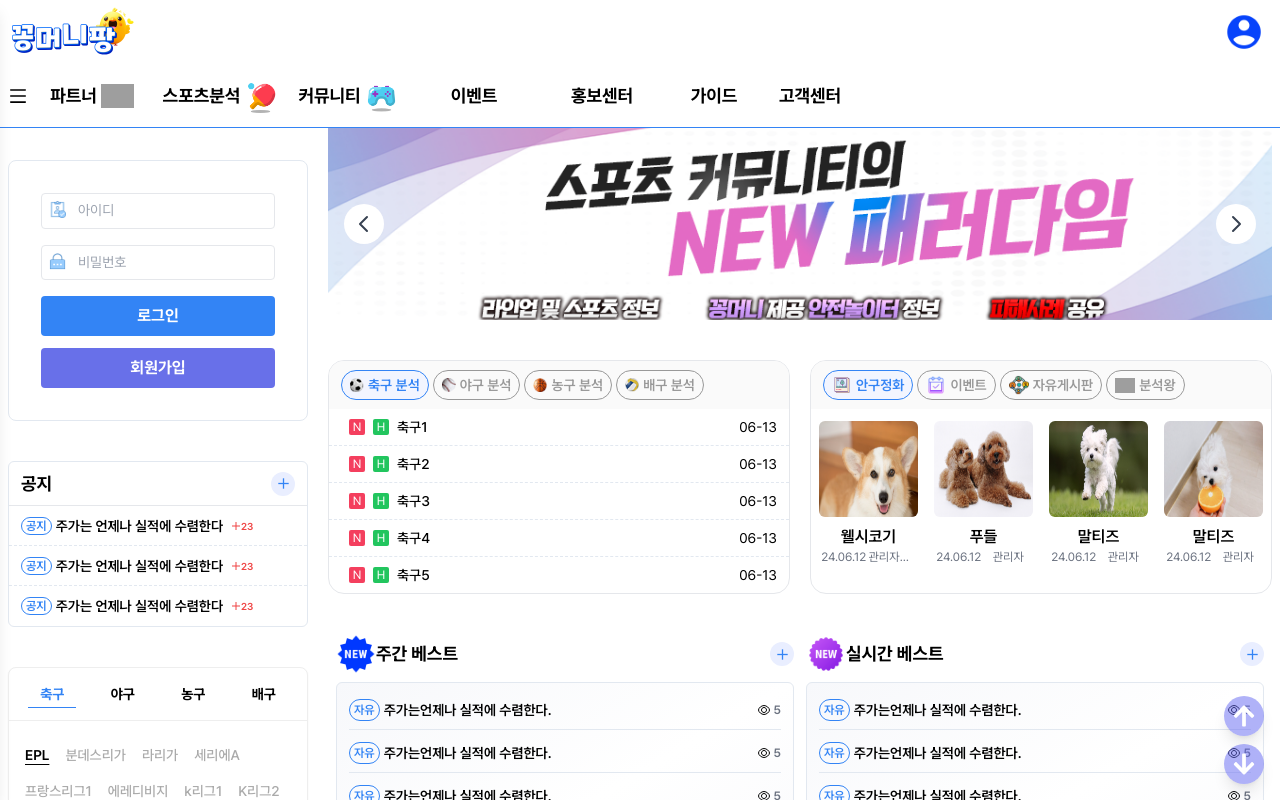
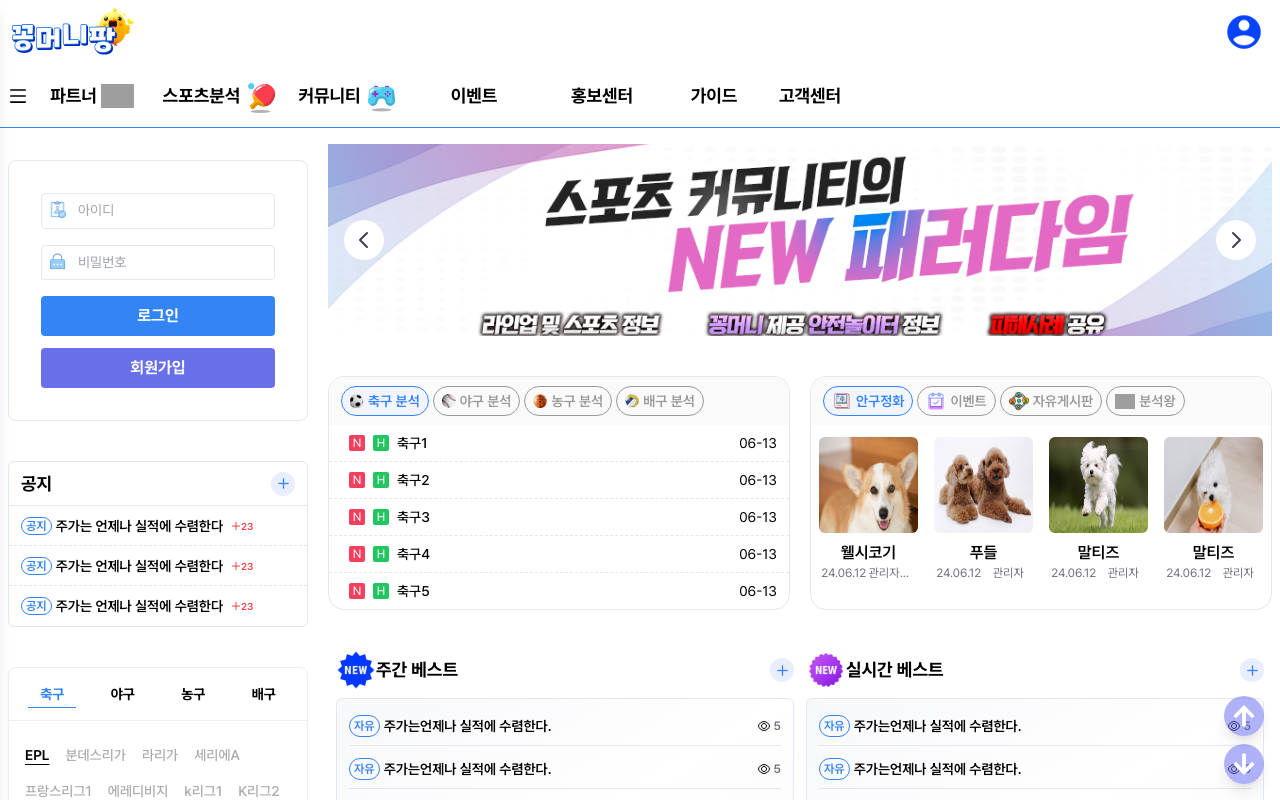
Before and after one commit to kimys-kor/next-communityproto2, a Next.js app: page / in a window 1280 px wide. Shown: the top 800 px of the page. Built offline with nearby package versions, Linux system fonts and the light colour scheme; grey boxes are pictures that could not be loaded.

Commit message:
홈 페이지 윗간격조정

```diff
--- a/app/(home)/layout.tsx
+++ b/app/(home)/layout.tsx
@@ -18,7 +18,7 @@ export default function Layout({ children }: { children: React.ReactNode }) {
             <Notice></Notice>
             <IconTabs></IconTabs>
           </aside>
-          <section className="w-full mt-32 md:w-3/4">{children}</section>
+          <section className="w-full mt-36 md:w-3/4">{children}</section>
           <RightSideBanner></RightSideBanner>
         </Container>
       </div>
```
